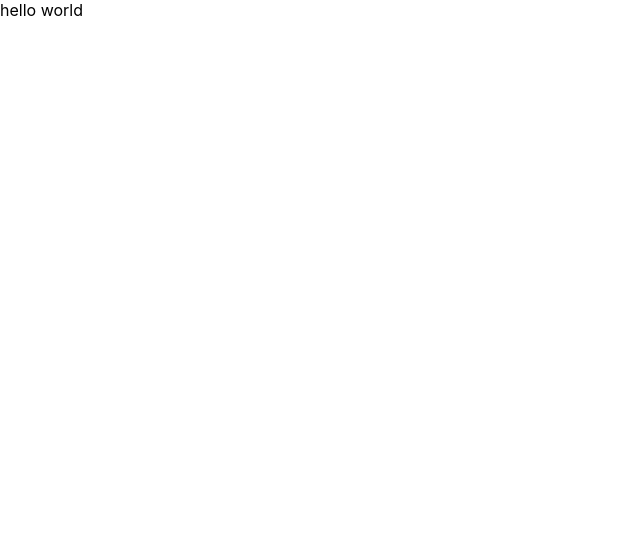
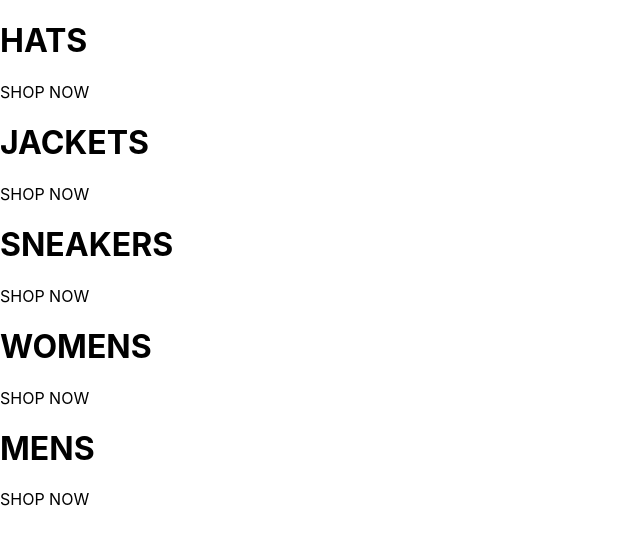
Before and after one commit to kristinaht/my-fetch, a React (Create React App) app: page / in a window 1280 px wide. Shown: the top 544 px of the page, without its empty margins (0-640 px from the left). Built offline with nearby package versions, Linux system fonts and the light colour scheme.

Commit message:
create homepage component with placeholder text

```diff
--- a/src/App.js
+++ b/src/App.js
@@ -1,10 +1,12 @@
 import React from 'react';
 import './App.css';
+
+import HomePage from './homepage.component'
 
 function App() {
   return (
     <div>
-      hello world
+      <HomePage />
     </div>
   );
 }
--- /dev/null
+++ b/src/homepage.component.jsx
@@ -0,0 +1,40 @@
+import React from 'react'
+
+const HomePage = () => (
+  <div className='homepage'>
+    <div className='directory-menu'>
+      <div className='menu-item'>
+        <div className='content'>
+          <h1 className='title'>HATS</h1>
+          <span className='subtitle'>SHOP NOW</span>
+        </div>
+      </div>
+      <div className='menu-item'>
+        <div className='content'>
+          <h1 className='title'>JACKETS</h1>
+          <span className='subtitle'>SHOP NOW</span>
+        </div>
+      </div>
+      <div className='menu-item'>
+        <div className='content'>
+          <h1 className='title'>SNEAKERS</h1>
+          <span className='subtitle'>SHOP NOW</span>
+        </div>
+      </div>
+      <div className='menu-item'>
+        <div className='content'>
+          <h1 className='title'>WOMENS</h1>
+          <span className='subtitle'>SHOP NOW</span>
+        </div>
+      </div>
+      <div className='menu-item'>
+        <div className='content'>
+          <h1 className='title'>MENS</h1>
+          <span className='subtitle'>SHOP NOW</span>
+        </div>
+      </div>
+    </div>
+  </div>
+)
+
+export default HomePage;
```
